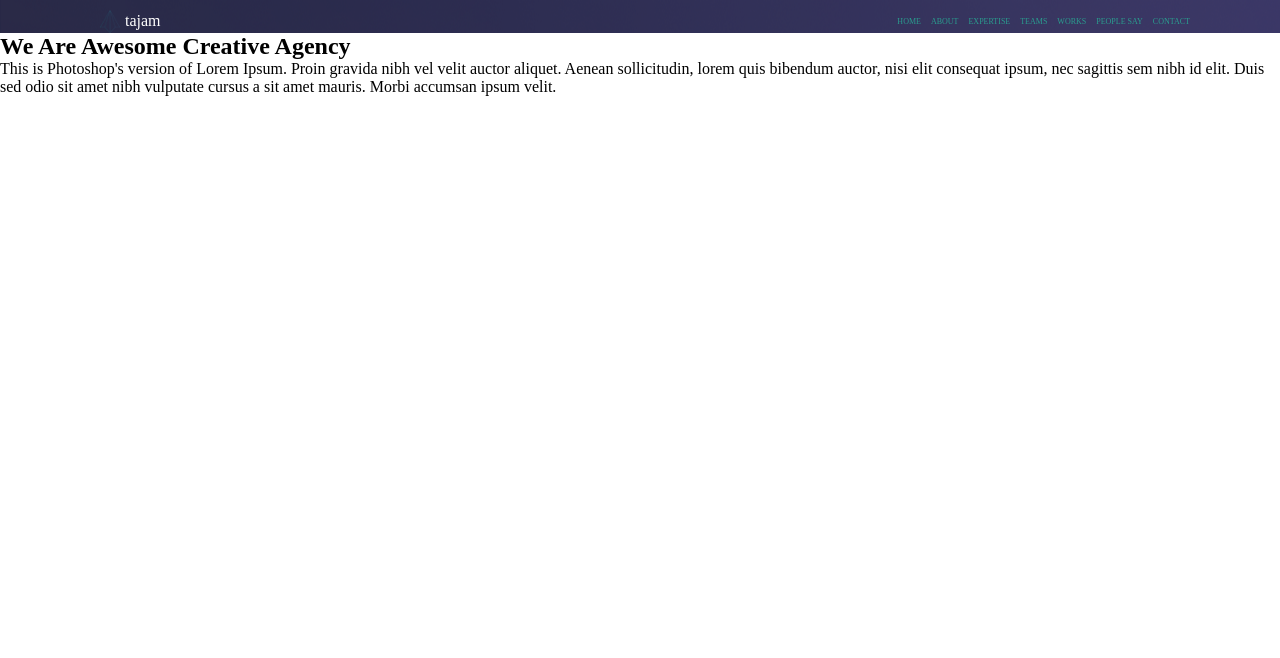
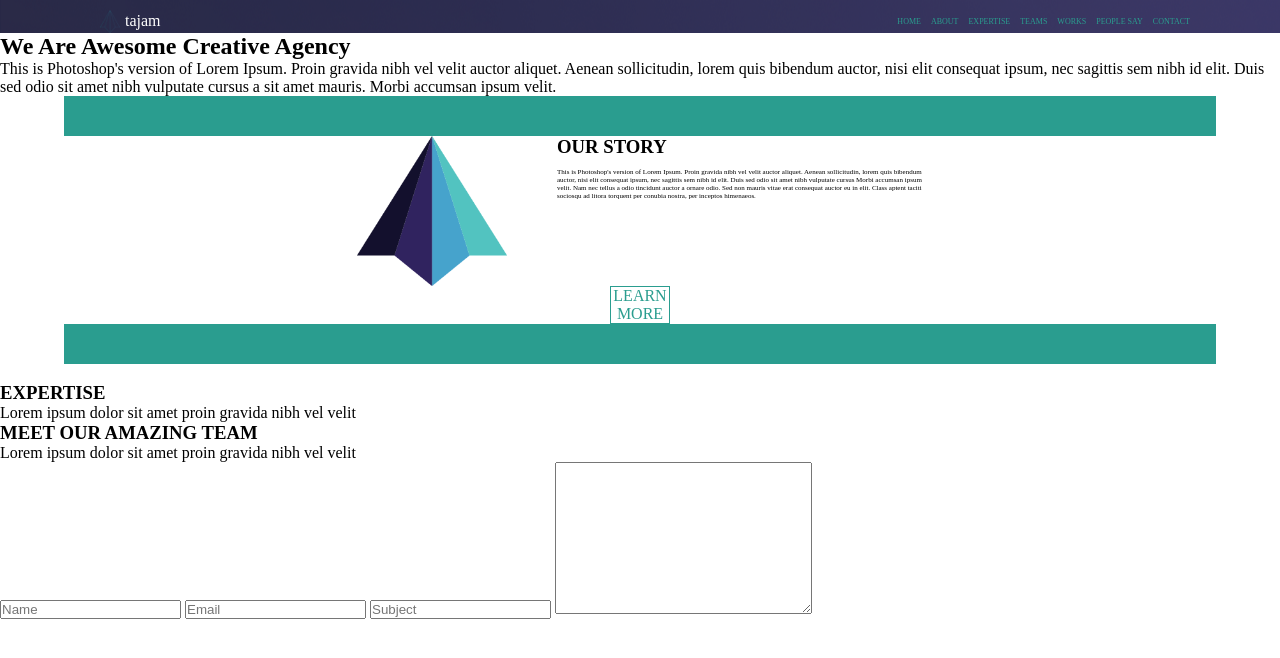
Before and after one commit to frankasamoah/group-1-task, a plain HTML site: page index.html in a window 1280 px wide. Drawn offline with Linux system fonts and the light colour scheme.

Commit message:
finishing the base structure

```diff
--- a/index.html
+++ b/index.html
@@ -33,8 +33,69 @@
         nibh vulputate cursus a sit amet mauris. Morbi accumsan ipsum velit.</p>
 
     </section>
-    <section class="ourstory-section"></section>
+    <section class="ourstory-section">
+      <div class="ourstory-section__topborder"></div>
+      <div class="ourstory-section__img-text">
+        <img src="./images/png/logo-big.png" alt="" class="ourstory-img">
+        <div class="ourstory-text">
+          <h3 id="ourstory-text-h3">OUR STORY</h3>
+          <p id="ourstory-text-p">
+            This is Photoshop's version of Lorem Ipsum. Proin gravida nibh vel velit auctor aliquet. Aenean
+            sollicitudin,
+            lorem quis bibendum auctor, nisi elit consequat ipsum, nec sagittis sem nibh id elit. Duis sed odio sit amet
+            nibh vulputate cursus
+
+            Morbi accumsan ipsum velit. Nam nec tellus a odio tincidunt auctor a ornare odio. Sed non mauris vitae erat
+            consequat auctor eu in elit. Class aptent taciti sociosqu ad litora torquent per conubia nostra, per
+            inceptos
+            himenaeos.
+          </p>
+
+        </div>
+      </div>
+      <div id="ourstory-section-learnmore">
+        <p id="ourstory-section-learnmore-p">Learn More</p>
+      </div>
+      <div class="ourstory-section__bottomborder"></div>
+    </section>
+    <section class="watch-section">
+      <img src="" alt="" class="watch-section-img">
+    </section>
+    <section class="expertise-section">
+      <div class=""></div>
+      <h3 class="">EXPERTISE</h3>
+      <p class="">Lorem ipsum dolor sit amet proin gravida nibh vel velit</p>
+      <div class=""></div>
+      <table class="expertise-section-table">
+
+      </table>
+      <div class=""></div>
+    </section>
+    <section class="team-section">
+      <div class=""></div>
+      <h3>MEET OUR AMAZING TEAM</h3>
+      <P>Lorem ipsum dolor sit amet proin gravida nibh vel velit</P>
+      <div class=""></div>
+      <div></div>
+      <div></div>
+      <div></div>
+      <div></div>
+    </section>
+    <section class="contact-client-section">
+      <form action="">
+        <input type="text" name="" placeholder="Name">
+        <input type="text" name="" placeholder="Email">
+        <input type="text" name="" placeholder="Subject">
+        <textarea name="" id="" cols="30" rows="10"></textarea>
+      </form>
+      <div>
+        <img src="" alt="">
+        <img src="" alt="">
+        <img src="" alt="">
+      </div>
+    </section>
   </main>
+  <footer class="footer-section"></footer>
 </body>
 
 </html>
--- a/style.css
+++ b/style.css
@@ -45,3 +45,48 @@
   margin-left: 5px;
   color: #fff;
 }
+
+.ourstory-section__img-text {
+  display: flex;
+  place-content: center;
+}
+
+.ourstory-img {
+  width: 150px;
+  height: 150px;
+  margin-right: 50px;
+}
+
+.ourstory-section__topborder {
+  border: 1px solid #2a9d8f;
+  width: 90%;
+  height: 40px;
+  background-color: #2a9d8f;
+  margin: auto;
+}
+
+.ourstory-section__bottomborder {
+  border: 1px solid #2a9d8f;
+  width: 90%;
+  height: 40px;
+  background-color: #2a9d8f;
+  margin: auto;
+}
+
+#ourstory-text-p {
+  width: 366px;
+  font-size: 7px;
+  margin-top: 10px;
+}
+
+#ourstory-section-learnmore-p {
+  border: 1px solid #2a9d8f;
+  width: 60px;
+  margin: auto;
+}
+
+#ourstory-section-learnmore-p {
+  text-align: center;
+  text-transform: uppercase;
+  color: #2a9d8f;
+}
```
